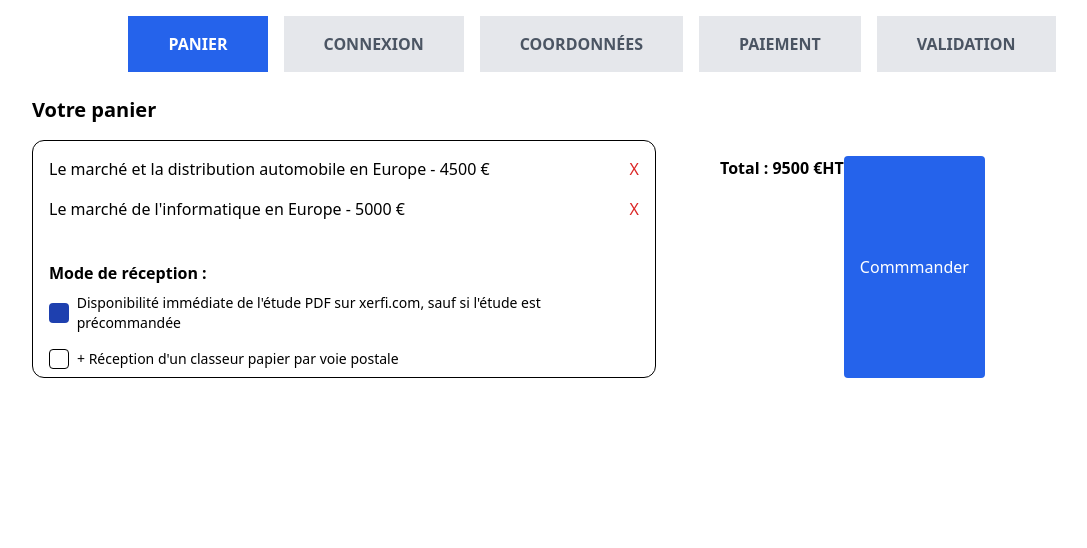
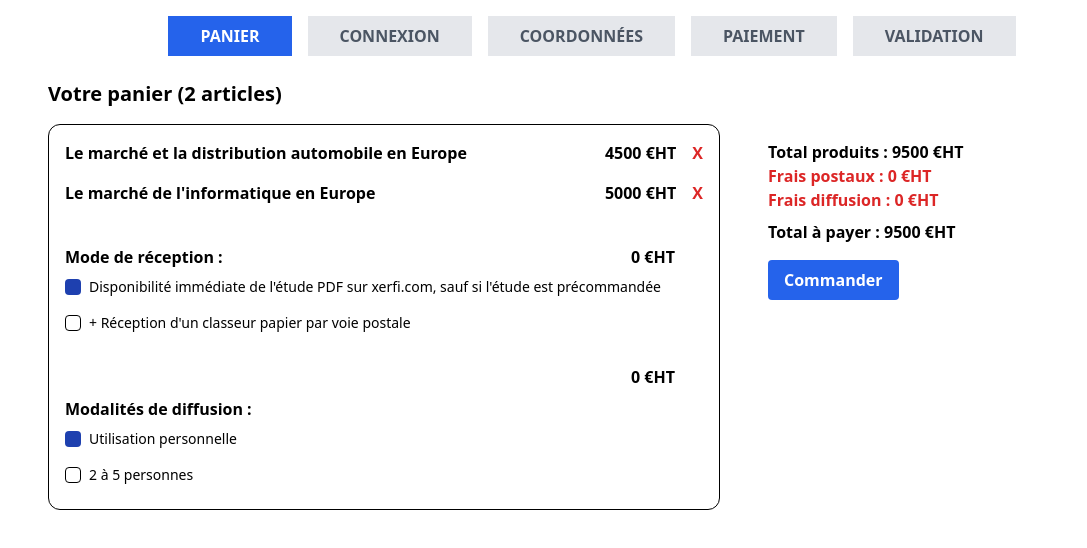
Before and after one commit to Mathis-brgs/XERFI-clone, a React (Vite) app: page /panier in a window 1280 px wide. Shown: the top 548 px of the page, without its empty margins (48-1135 px from the left). Built offline with nearby package versions, Linux system fonts and the light colour scheme.

Commit message:
Fin de mainPanier séparation en components des élements du panier pour plus de lisibilité

```diff
--- /dev/null
+++ b/src/components/panier/MainPanier.jsx
@@ -0,0 +1,89 @@
+export default function MainPanier({
+  panier,
+  supprimerArticle,
+  postalSelected,
+  postalSetSelected,
+  diffusionMode,
+  setDiffusionMode,
+  fraisPostaux,
+  fraisDiffusion,
+}) {
+  return (
+    <ul className="border py-2 mx-4 rounded-xl border-black w-3/5">
+      {panier.map((item) => (
+        <li key={item.id} className="flex py-2 px-4">
+          <span className="font-semibold">{item.nom}</span>
+          <span className="flex-auto text-right mr-4 font-bold">
+            {item.prix} €HT
+          </span>
+          <button
+            onClick={() => supprimerArticle(item.id)}
+            className="text-red-600 hover:underline flex font-bold"
+          >
+            X
+          </button>
+        </li>
+      ))}
+      <div className="flex pt-8">
+        <h4 className="px-4 font-bold">Mode de réception :</h4>
+        <span className="flex-auto text-right mr-11 font-bold">
+          {fraisPostaux} €HT
+        </span>
+      </div>
+      <div className="flex flex-col items-start gap-y-4 mt-2">
+        <div className="flex items-center gap-x-2 mx-4">
+          <button className="w-4 h-4 bg-blue-800 text-white rounded pointer-events-none"></button>
+          <p className="text-sm">
+            Disponibilité immédiate de l'étude PDF sur xerfi.com, sauf si
+            l'étude est précommandée
+          </p>
+        </div>
+
+        <div className="flex items-center gap-x-2 mx-4">
+          <button
+            onClick={() => postalSetSelected(!postalSelected)}
+            className={`w-4 h-4 rounded pointer-events-auto text-white ${
+              postalSelected
+                ? "bg-blue-800 border-none"
+                : "bg-transparent border border-black"
+            }`}
+          ></button>
+          <p className="text-sm">
+            + Réception d'un classeur papier par voie postale
+          </p>
+        </div>
+      </div>
+      <div className="flex pt-8">
+        <h4 className="px-4 font-bold pt-8">Modalités de diffusion :</h4>
+        <span className="flex-auto text-right mr-11 font-bold">
+          {fraisDiffusion} €HT
+        </span>
+      </div>
+      <div className="flex flex-col items-start gap-y-4 mt-2">
+        <div className="flex items-center gap-x-2 mx-4">
+          <button
+            onClick={() => setDiffusionMode("personnelle")}
+            className={`w-4 h-4 rounded pointer-events-auto text-white ${
+              diffusionMode === "personnelle"
+                ? "bg-blue-800 border-none"
+                : "bg-transparent border border-black"
+            }`}
+          ></button>
+          <p className="text-sm">Utilisation personnelle</p>
+        </div>
+
+        <div className="flex items-center gap-x-2 mx-4 pb-4">
+          <button
+            onClick={() => setDiffusionMode("2-5")}
+            className={`w-4 h-4 rounded pointer-events-auto text-white ${
+              diffusionMode === "2-5"
+                ? "bg-blue-800 border-none"
+                : "bg-transparent border border-black"
+            }`}
+          ></button>
+          <p className="text-sm">2 à 5 personnes</p>
+        </div>
+      </div>
+    </ul>
+  );
+}
--- a/src/components/panier/ProgressionCommande.jsx
+++ b/src/components/panier/ProgressionCommande.jsx
@@ -9,7 +9,7 @@ export default function ProgressionCommande({ etapeActuelle }) {
         return (
           <div
             key={etape}
-            className={`px-10 py-4 text-m font-bold
+            className={`px-8 py-2 text-m font-bold
               ${
                 estActive
                   ? "bg-blue-600 text-white"
--- /dev/null
+++ b/src/components/panier/RecapPanier.jsx
@@ -0,0 +1,23 @@
+export default function RecapPanier({
+  total,
+  fraisPostaux,
+  fraisDiffusion,
+  totalAvecFrais,
+  payer,
+}) {
+  return (
+    <div className="ml-8 mt-4 font-semibold">
+      <p>Total produits : {total} €HT</p>
+      <p className="text-red-600">Frais postaux : {fraisPostaux} €HT</p>
+      <p className="text-red-600">Frais diffusion : {fraisDiffusion} €HT</p>
+      <p className="mt-2 font-bold">Total à payer : {totalAvecFrais} €HT</p>
+
+      <button
+        onClick={payer}
+        className="mt-4 bg-blue-600 text-white px-4 py-2 rounded hover:bg-blue-700"
+      >
+        Commander
+      </button>
+    </div>
+  );
+}
--- a/src/pages/Panier.jsx
+++ b/src/pages/Panier.jsx
@@ -1,5 +1,7 @@
 import { useState } from "react";
 import ProgressionCommande from "../components/Panier/ProgressionCommande";
+import MainPanier from "../components/Panier/MainPanier";
+import RecapPanier from "../components/Panier/RecapPanier";
 
 export default function Panier() {
   const [panier, setPanier] = useState([
@@ -11,11 +13,15 @@ export default function Panier() {
     { id: 2, nom: "Le marché de l'informatique en Europe", prix: 5000 },
   ]);
 
-  const [selected, setSelected] = useState(false);
-
+  const [postalSelected, postalSetSelected] = useState(false);
+  const [diffusionMode, setDiffusionMode] = useState("personnelle");
   const [paiementEffectue, setPaiementEffectue] = useState(false);
 
+  const nombreItems = panier.length;
   const total = panier.reduce((acc, item) => acc + item.prix, 0);
+  const fraisPostaux = postalSelected ? nombreItems * 400 : 0;
+  const fraisDiffusion = diffusionMode !== "personnelle" ? total : 0;
+  const totalAvecFrais = total + fraisPostaux + fraisDiffusion;
 
   const supprimerArticle = (id) => {
     setPanier(panier.filter((item) => item.id !== id));
@@ -41,61 +47,31 @@ export default function Panier() {
     <div className="p-4">
       <ProgressionCommande etapeActuelle={0} />
 
-      <h1 className="text-xl font-bold mb-4 mx-16">Votre panier</h1>
+      <h1 className="text-xl font-bold mb-4 mx-20">
+        Votre panier ({nombreItems} {nombreItems > 1 ? "articles" : "article"})
+      </h1>
 
       {panier.length === 0 ? (
         <p>Votre panier est vide.</p>
       ) : (
-        <div className="flex">
-          <ul className="border py-2 mx-16 rounded-xl border-black w-1/2">
-            {panier.map((item) => (
-              <li key={item.id} className="flex justify-between py-2 px-4">
-                <span>
-                  {item.nom} - {item.prix} €
-                </span>
-                <button
-                  onClick={() => supprimerArticle(item.id)}
-                  className="text-red-600 hover:underline"
-                >
-                  X
-                </button>
-              </li>
-            ))}
-            <h4 className="px-4 font-bold pt-8">Mode de réception :</h4>
-            <div className="flex flex-col items-start gap-y-4 mt-2">
-              <div className="flex items-center gap-x-2 mx-4">
-                <button className="w-5 h-5 bg-blue-800 text-white rounded pointer-events-none"></button>
-
-                <p className="text-sm">
-                  Disponibilité immédiate de l'étude PDF sur xerfi.com, sauf si
-                  l'étude est précommandée
-                </p>
-              </div>
-
-              <div className="flex items-center gap-x-2 mx-4">
-                <button
-                  onClick={() => setSelected(!selected)}
-                  className={`w-5 h-5 rounded pointer-events-auto text-white ${
-                    selected
-                      ? "bg-blue-800 border-none"
-                      : "bg-transparent border border-black"
-                  }`}
-                ></button>
-                <p className="text-sm">
-                  + Réception d'un classeur papier par voie postale
-                </p>
-              </div>
-            </div>
-          </ul>
-
-          <div className="mt-4 font-semibold">Total : {total} €HT</div>
-
-          <button
-            onClick={payer}
-            className="mt-4 bg-blue-600 text-white px-4 py-2 rounded hover:bg-blue-700"
-          >
-            Commmander
-          </button>
+        <div className="flex mx-16">
+          <MainPanier
+            panier={panier}
+            supprimerArticle={supprimerArticle}
+            postalSelected={postalSelected}
+            postalSetSelected={postalSetSelected}
+            diffusionMode={diffusionMode}
+            setDiffusionMode={setDiffusionMode}
+            fraisPostaux={fraisPostaux}
+            fraisDiffusion={fraisDiffusion}
+          />
+          <RecapPanier
+            total={total}
+            fraisPostaux={fraisPostaux}
+            fraisDiffusion={fraisDiffusion}
+            totalAvecFrais={totalAvecFrais}
+            payer={payer}
+          />
         </div>
       )}
     </div>
```
